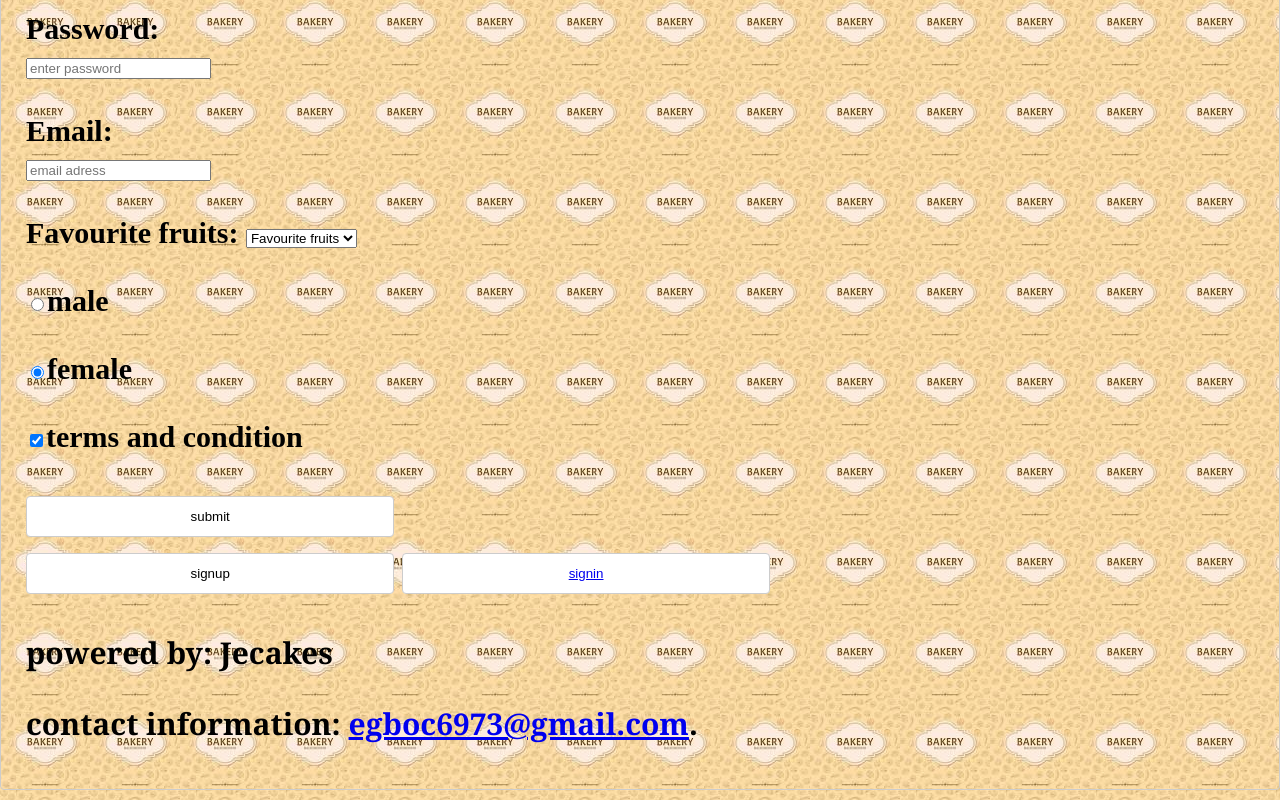
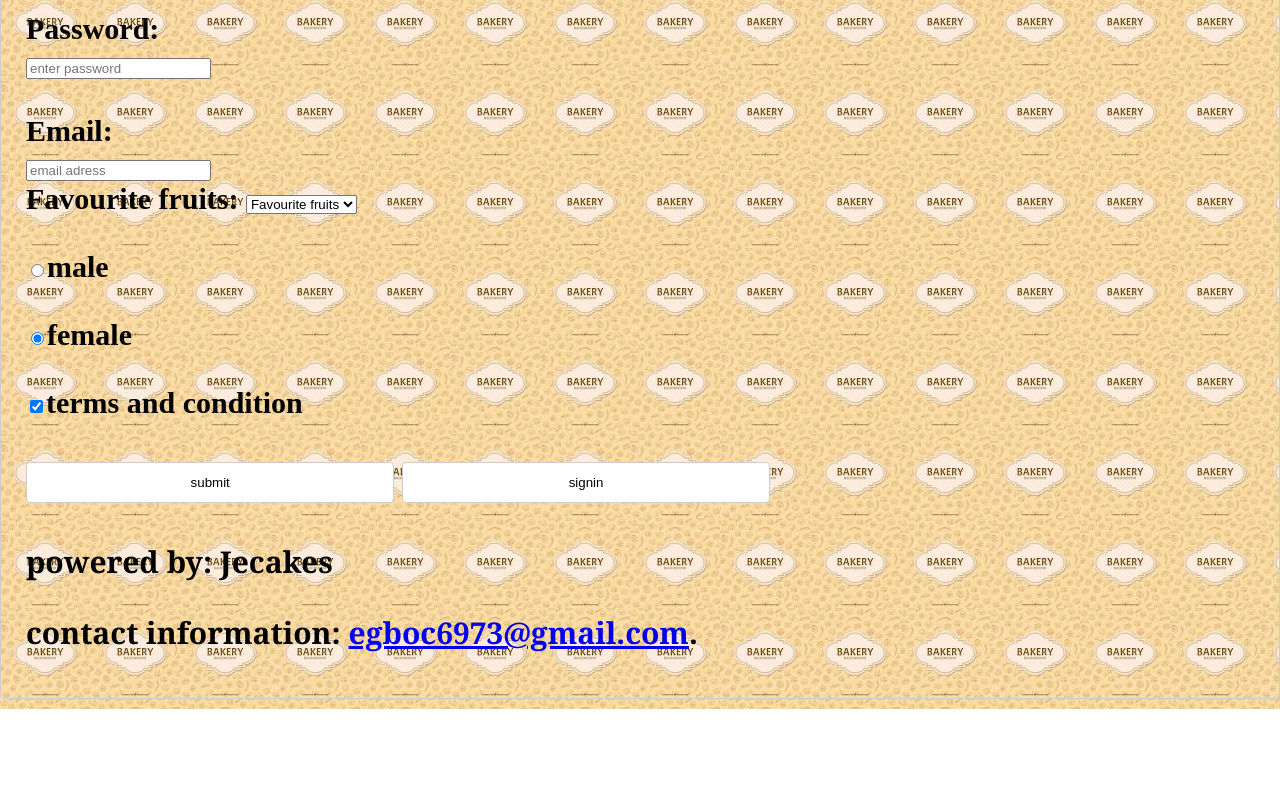
Before and after one commit to egboamara/BakingTraining, a plain HTML site: page index.html in a window 1280 px wide. Shown: the part 472-1272 px from the top of the page. After the commit the page ends 1181 px from the top, so only its background shows below. Drawn offline with Linux system fonts and the light colour scheme.

Commit message:
updated file

```diff
--- a/index.html
+++ b/index.html
@@ -7,7 +7,7 @@
     </head>
     <body>
             <div>
-        <form action="action_page.php" method="GET">
+        <form action="signin.html">
 
             <br>First name: <br>
             <input type="text"required placeholder="enter your firstname" name="Firstname" value=""><br>
@@ -20,12 +20,6 @@
 
             <br>Email: <br>
             <input type="email"required placeholder="email adress" name="email"><br>
-        </form>
-
-        </div>
-
-        <div>
-               <br> <form action="action_page.php" method="GET">
 
             Favourite fruits: <select name="fruits">
                 <option value="value" placeholder="Favourite fruits"> Favourite fruits</option>
@@ -35,19 +29,13 @@
               <option value="Plum">Plum</option>
               <option value="Mango">Mango</option>
              </select><br>
-                 </div>
-
              <br><input type="radio"  name="agree" value="male" checked="checked">male<br>
              <br> <input type="radio" name="agree" value="female" checked="checked">female<br>
              <br><input type="checkbox" name="agree" value="terms and condition" checked="checked">terms and condition<br>
-
-            <br><button> submit</button><br>
-             </fieldset>
-             <button> signup</button>
-             <button> <a href="signin.html">signin </a></button>
+             <br><button> submit</button>
+             <button formaction="signin.html">signin</button>
+        </form>
        </div>
-
-        </form>
         <footer>
             <p> powered by: Jecakes</p>
             <p> contact information: <a href="mailto:egboc6973@gmail.com">egboc6973@gmail.com</a>.</p>
--- a/style.css
+++ b/style.css
@@ -1,5 +1,6 @@
 h1{
     font-family: serif;
+    font-style: italic;
 }
 p{
     font-family: Georgia;
```
Also changed, not shown: signin.html (+3 -3 lines). Lines whose indentation alone changed are shown as unchanged.
